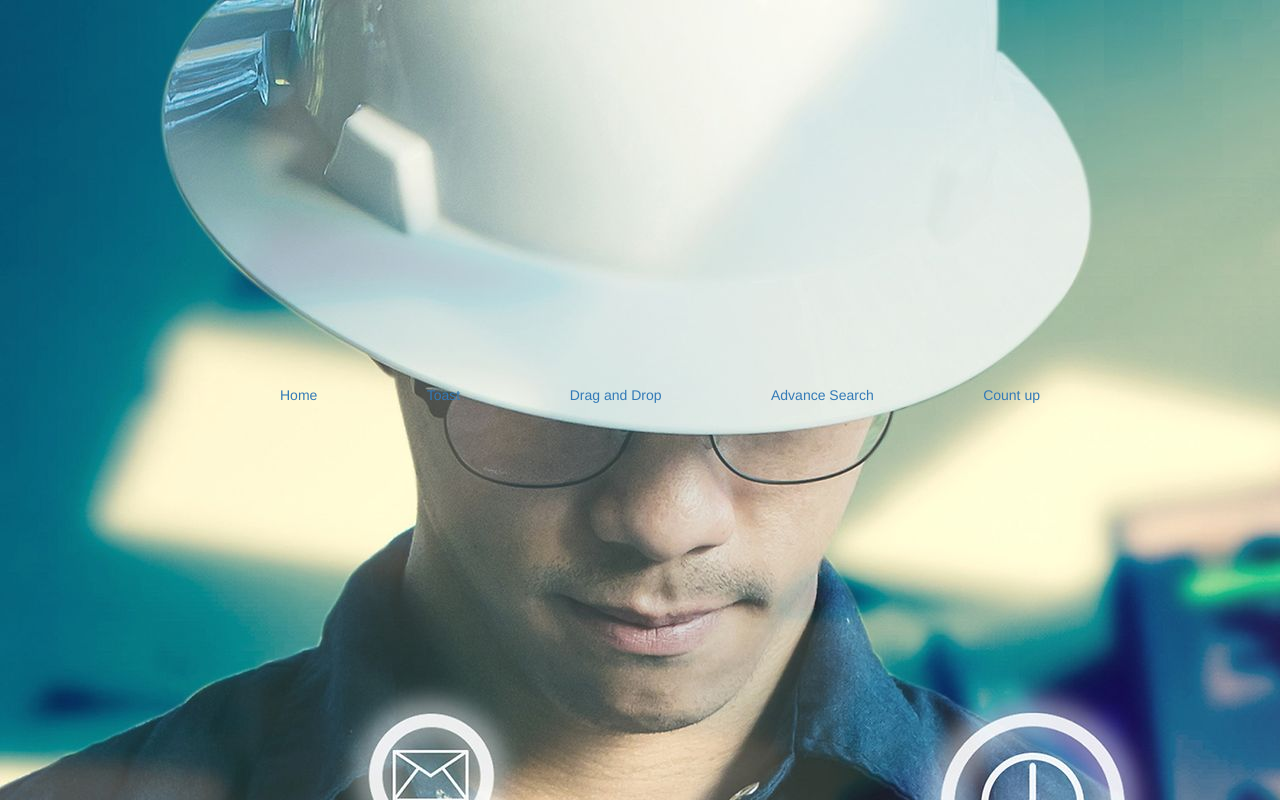
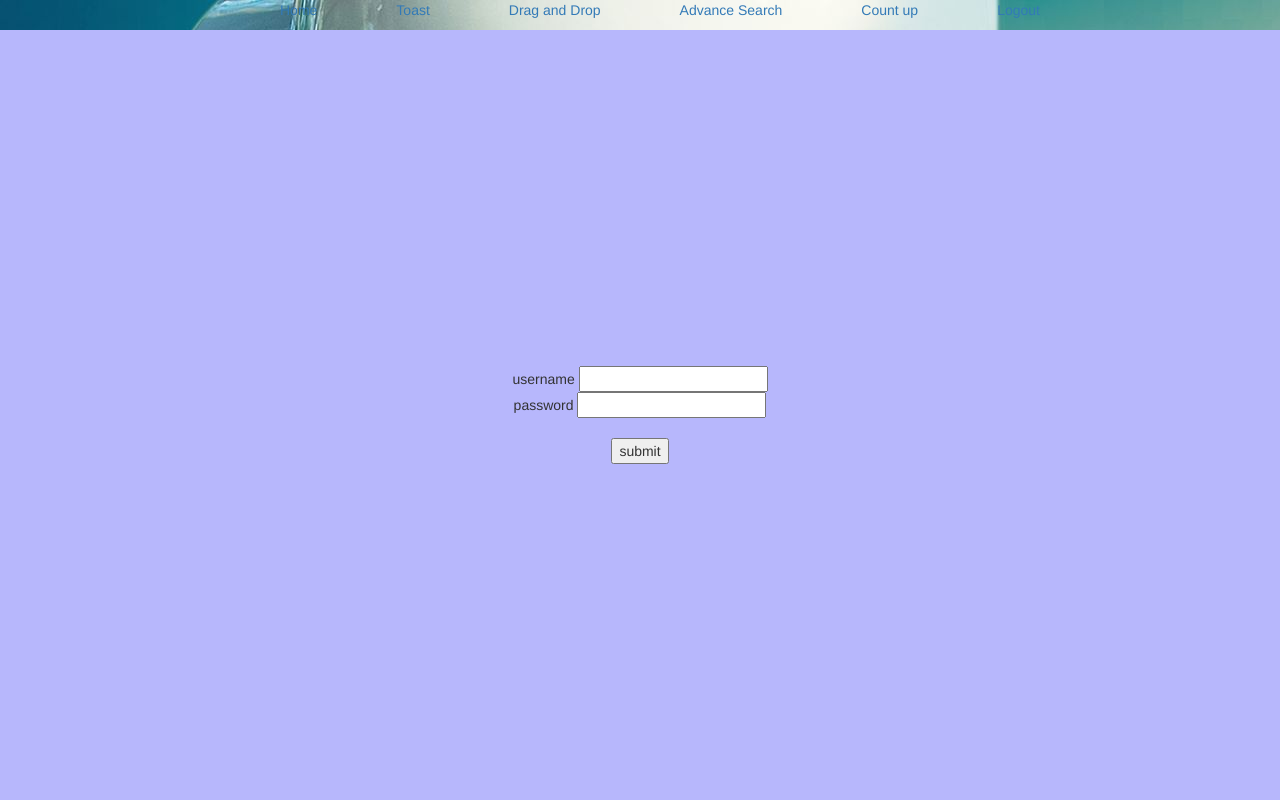
Before and after one commit to johanein/react-git, a React (Create React App) app: page /logout in a window 1280 px wide. Built offline with nearby package versions, Linux system fonts and the light colour scheme.

Commit message:
login page added

```diff
--- a/src/App.js
+++ b/src/App.js
@@ -15,7 +15,8 @@ import Home from './Components/Home/home'
 import AdvancedSearch from './Components/AdvanceSearch/advanceSearch'
 import DragAndDrop from './Components/DragAndDrop/dragAndDrop'
 import CountUp from './Components/CountUp/countUp'
-import Nav from './nav'
+import Logout from './Components/Logout/logout'
+import Nav from './Nav/nav'
 
 class App extends React.Component {
   // eslint-disable-next-line no-useless-constructor
@@ -47,6 +48,9 @@ class App extends React.Component {
               <Route exact path="/countUp">
                 <CountUp />
               </Route>
+              <Route exact path="/logout">
+                <Logout />
+              </Route>
               <Route exact path="/">
                 <Home />
               </Route>
--- /dev/null
+++ b/src/Components/Logout/logout.js
@@ -0,0 +1,15 @@
+import React, { memo } from 'react'
+import styles from './logout.module.css'
+
+const Logout = memo((props)=>{
+    return (
+        <div className={styles.logoutMain}>
+            <div> username <input/></div>
+            <div> password <input type='password'/></div><br/>
+            <div><button type='submit'>submit</button></div>
+        </div>
+    )
+})
+
+
+export default Logout
--- /dev/null
+++ b/src/Components/Logout/logout.module.css
@@ -0,0 +1,9 @@
+.logoutMain {
+width:100%;
+height:100%;
+background-color: rgb(183, 183, 252);
+display: flex;
+flex-direction: column;
+justify-content: center;
+align-items: center;
+}
--- /dev/null
+++ b/src/Nav/nav.js
@@ -0,0 +1,22 @@
+import React, { memo } from 'react'
+import {
+    Link
+  } from 'react-router-dom'
+  import navItems from './navItems'
+
+const Nav = memo( (props)=>{
+    return (
+        <nav >
+        <ul className='Nav'>
+          {navItems.map(({url,name})=>(
+            <li>
+            <Link to={url}>{name}</Link>
+          </li>
+          ))}
+        </ul>
+      </nav>
+    )
+})
+
+
+export default Nav
--- /dev/null
+++ b/src/Nav/navItems.js
@@ -0,0 +1,28 @@
+const navItems = [
+    {
+    url: "/",
+    name:'Home'
+},
+    {
+    url: "toast",
+    name:'Toast'
+},
+    {
+    url: "dnd",
+    name:'Drag and Drop'
+},
+    {
+    url: "advSearch",
+    name:'Advance Search'
+},
+    {
+    url: "countUp",
+    name:'Count up'
+},
+    {
+    url: "logout",
+    name:'Logout'
+},
+]
+
+export default navItems
--- a/src/nav.js
+++ /dev/null
@@ -1,31 +0,0 @@
-import React, { memo } from 'react'
-import {
-    Link
-  } from 'react-router-dom'
-
-const Nav = memo( (props)=>{
-    return (
-        <nav >
-        <ul className='Nav'>
-          <li>
-            <Link to="/">Home</Link>
-          </li>
-          <li>
-            <Link to="/toast">Toast</Link>
-          </li>
-          <li>
-            <Link to="/dnd">Drag and Drop</Link>
-          </li>
-          <li>
-            <Link to="/advSearch">Advance Search</Link>
-          </li>
-          <li>
-            <Link to="/countUp"> Count up</Link>
-          </li>
-        </ul>
-      </nav>
-    )
-})
-
-
-export default Nav
```
